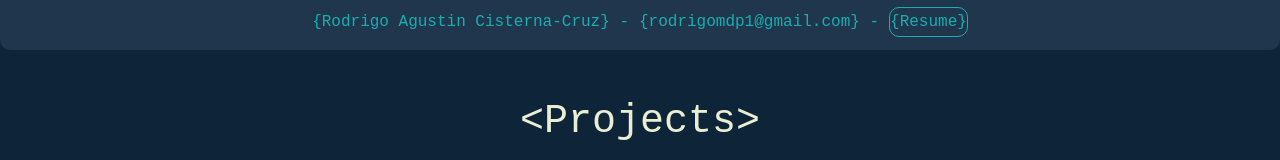
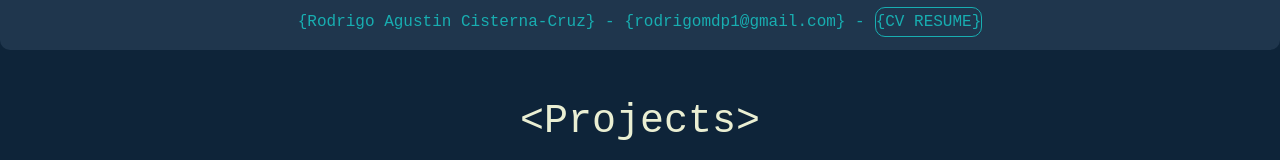
Before and after one commit to Rodrj1/portfolio, a website built with Vite: page index.html in a window 1280 px wide. Shown: the top 160 px of the page. Built offline with nearby package versions, Linux system fonts and the light colour scheme.

Commit message:
Changed Resume Link text

```diff
--- a/index.html
+++ b/index.html
@@ -17,7 +17,7 @@
               href="https://docs.google.com/document/d/1HgoPfIk8I7_ObN9dzgVC-jKl-Z9zLxdZMmJi5SYmjcY/edit#heading=h.gjdgxs"
               class="resumeLink"
               target="_blank"
-              >{Resume}</a
+              >{CV RESUME}</a
             >
           </li>
         </ul>
```
